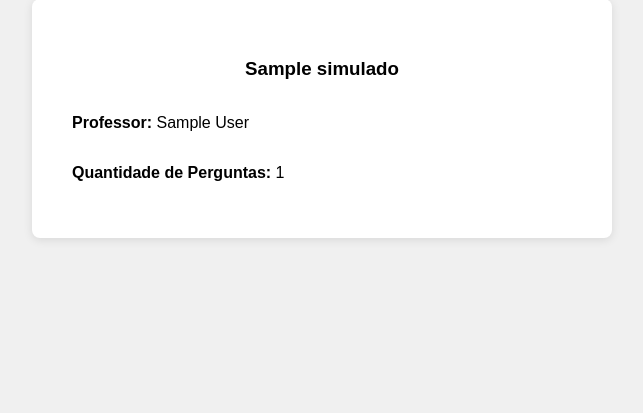
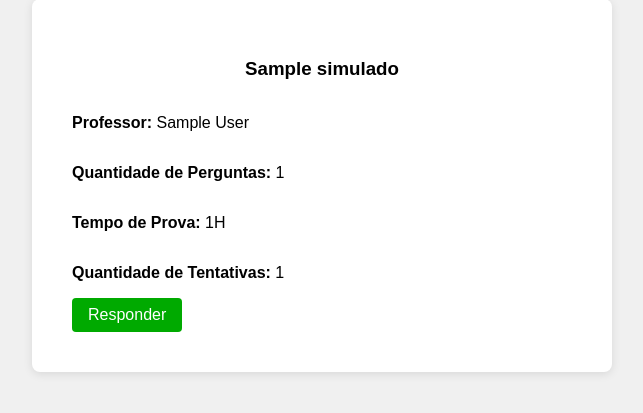
Before and after one commit to IgorDiasV/plataforma_de_simulado, a Django app: page /simulados/simulado/dados_simulado/00000000-0000-0000-0000-000000000001/ in a window 1280 px wide. Shown: the part 136-549 px from the top of the page, without its empty margins (318-961 px from the left). Run offline with Django 4.2, Linux system fonts and the light colour scheme; a user stored in the database is signed in; tables that the repository leaves empty hold one stand-in row (values such as "Sample post").

Commit message:
feat: displaying a simulated data page before answering it

```diff
--- a/simulados/templates/simulados/dados_simulado.html
+++ b/simulados/templates/simulados/dados_simulado.html
@@ -28,6 +28,10 @@
         <h3>{{titulo}}</h3>
         <p><strong>Professor:</strong> {{professor}}</p>
         <p><strong>Quantidade de Perguntas: </strong>{{qtd_questoes}}</p>
+        <p><strong>Tempo de Prova: </strong>1H</p>
+        <p><strong>Quantidade de Tentativas: </strong>1</p>
+        <a href="{% url 'simulados:responder_simulado' link %}"><button class='green-button'>Responder</button></a>
     </div>
+
 </div>
 {% endblock conteudo %}
--- a/simulados/urls.py
+++ b/simulados/urls.py
@@ -5,9 +5,9 @@ app_name = 'simulados'
 urlpatterns = [
     path('simulado/', views.simulado, name='simulado'),
     path('simulado/dados_simulado/<uuid:simulado_link>/',
-         views.dados_simulado, name='responder_simulado'),
+         views.dados_simulado, name='dados_simulado'),
     path('simulado/responder_simulado/<uuid:simulado_link>/',
-         views.dados_simulado, name='responder_simulado'),
+         views.responder_simulado, name='responder_simulado'),
     path('simulado/salvar_resposta/', views.salvar_resposta,
          name='salvar_resposta'),
     path('simulado/respostas_do_simulado/', views.respostas_do_simulado,
--- a/simulados/views.py
+++ b/simulados/views.py
@@ -31,7 +31,7 @@ def gerar_link(request):
         link = str(simulado_compartilhado.link)
         link = (f"{request.scheme}://"
                 f"{request.get_host()}"
-                f"{reverse('simulados:responder_simulado', args=[link])}"
+                f"{reverse('simulados:dados_simulado', args=[link])}"
                 )
         link = str(link)
         return HttpResponse(json.dumps({'link': link}))
@@ -51,7 +51,8 @@ def dados_simulado(request, simulado_link):
     return render(request, 'simulados/dados_simulado.html',
                   {'titulo': titulo,
                    'professor': nome_professor,
-                   'qtd_questoes': qtd_questoes})
+                   'qtd_questoes': qtd_questoes,
+                   'link': simulado_link})
 
 
 @login_required(login_url='usuarios:login', redirect_field_name='next')
@@ -160,7 +161,7 @@ def lista_simulados(request):
             link = simulado_compartilhado.link
             url_completa = (f"{request.scheme}://"
                             f"{request.get_host()}"
-                            f"{reverse('simulados:responder_simulado', args=[link])}"  # noqa: E501
+                            f"{reverse('simulados:dados_simulado', args=[link])}"  # noqa: E501
                             )
             aux['link'] = url_completa
         simulados_e_link.append(aux)
```
